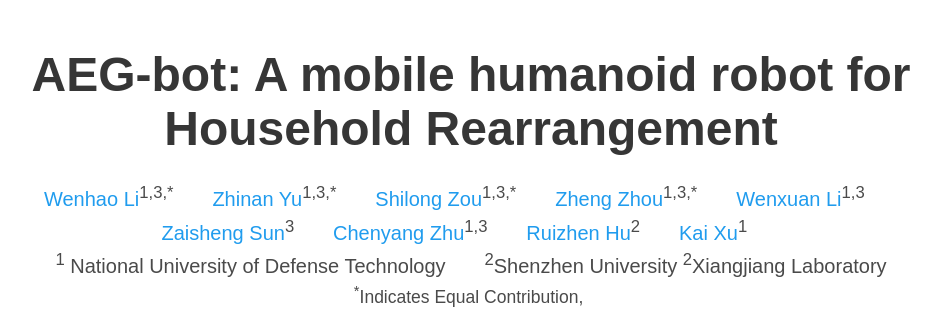
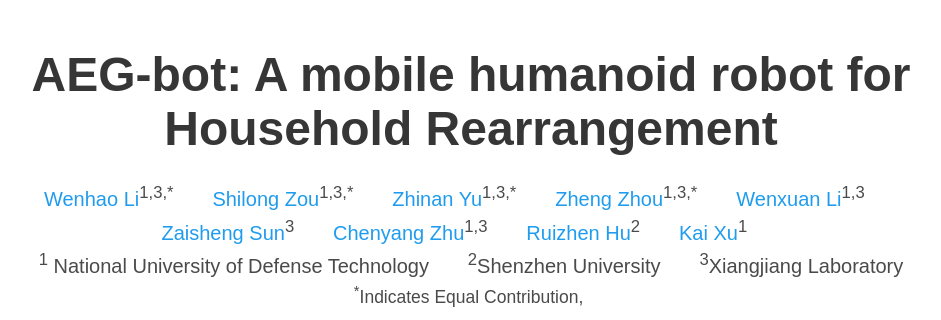
Before and after one commit to davit666/AEG-bot, a plain HTML site: page index.html in a window 1280 px wide. Shown: the top 320 px of the page, without its empty margins (169-1110 px from the left). Drawn offline with nearby package versions, Linux system fonts and the light colour scheme; some icons are missing; a web font is replaced by a local one.

Commit message:
update title

```diff
--- a/index.html
+++ b/index.html
@@ -53,9 +53,9 @@
             <span class="author-block">
               <a href="https://davit666.github.io/AEG-rearrangement/">Wenhao Li</a><sup>1,3,*</sup>&nbsp;&nbsp;&nbsp;&nbsp;&nbsp;&nbsp;</span>
             <span class="author-block">
+              <a href="https://davit666.github.io/AEG-rearrangement/">Shilong Zou</a><sup>1,3,*</sup>&nbsp;&nbsp;&nbsp;&nbsp;&nbsp;&nbsp;</span>
+            <span class="author-block">
               <a href="https://davit666.github.io/AEG-rearrangement/">Zhinan Yu</a><sup>1,3,*</sup>&nbsp;&nbsp;&nbsp;&nbsp;&nbsp;&nbsp;</span>
-            <span class="author-block">
-              <a href="https://davit666.github.io/AEG-rearrangement/">Shilong Zou</a><sup>1,3,*</sup>&nbsp;&nbsp;&nbsp;&nbsp;&nbsp;&nbsp;</span>
             <span class="author-block">
               <a href="https://davit666.github.io/AEG-rearrangement/">Zheng Zhou</a><sup>1,3,*</sup>&nbsp;&nbsp;&nbsp;&nbsp;&nbsp;&nbsp;</span>
             <span class="author-block">
@@ -72,8 +72,8 @@
 
           <div class="is-size-5 publication-authors">
             <span class="author-block"><sup>1</sup> National University of Defense Technology&nbsp;&nbsp;&nbsp;&nbsp;&nbsp;&nbsp;</span>
-            <span class="author-block"><sup>2</sup>Shenzhen University</span>
-            <span class="author-block"><sup>2</sup>Xiangjiang Laboratory</span>
+            <span class="author-block"><sup>2</sup>Shenzhen University&nbsp;&nbsp;&nbsp;&nbsp;&nbsp;&nbsp;</span>
+            <span class="author-block"><sup>3</sup>Xiangjiang Laboratory</span>
             <span class="eql-cntrb" style="display: block;">
               <small><sup>*</sup>Indicates Equal Contribution,&nbsp;</small>
               <!-- <small><sup>†</sup>Corresponding Author</small> -->
```
